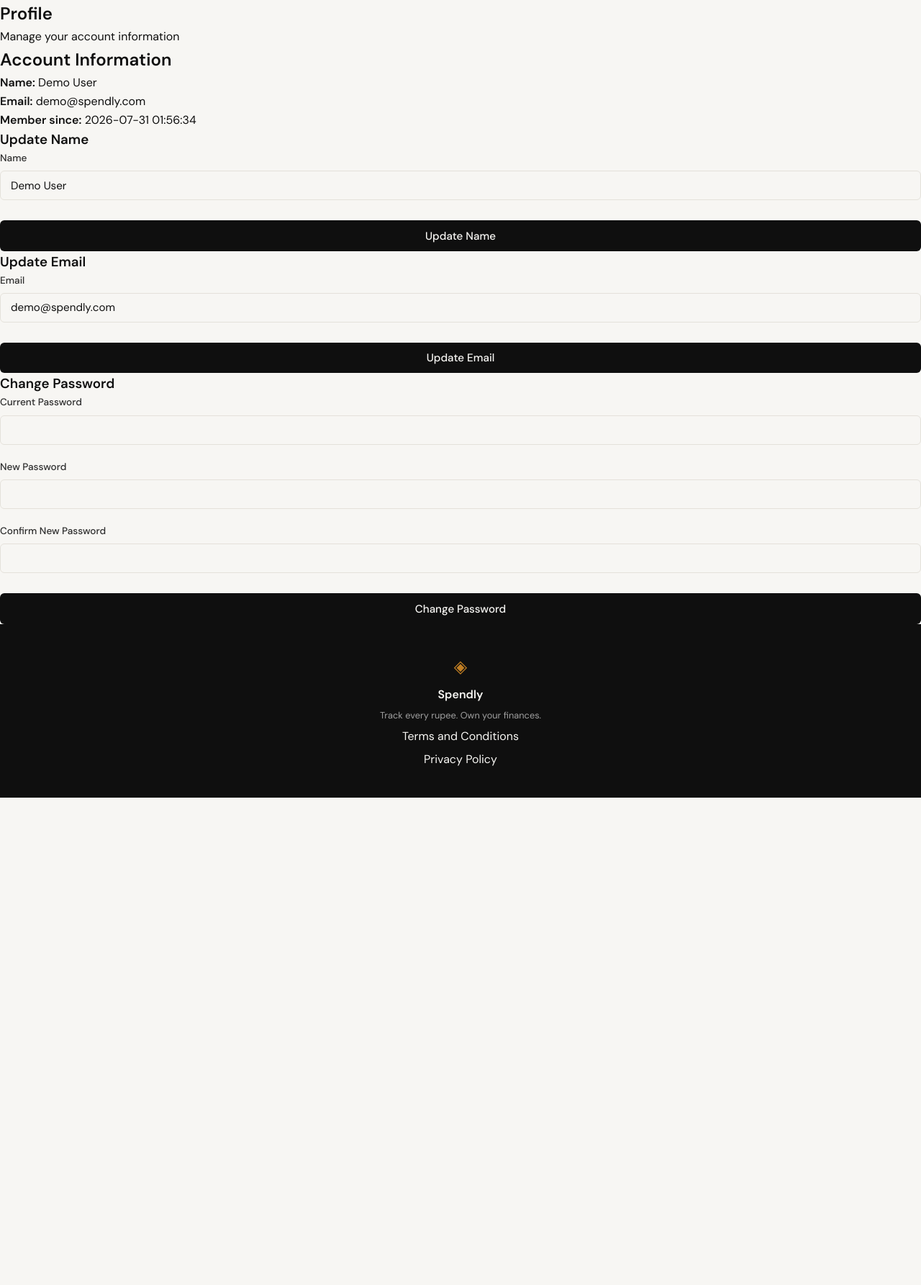
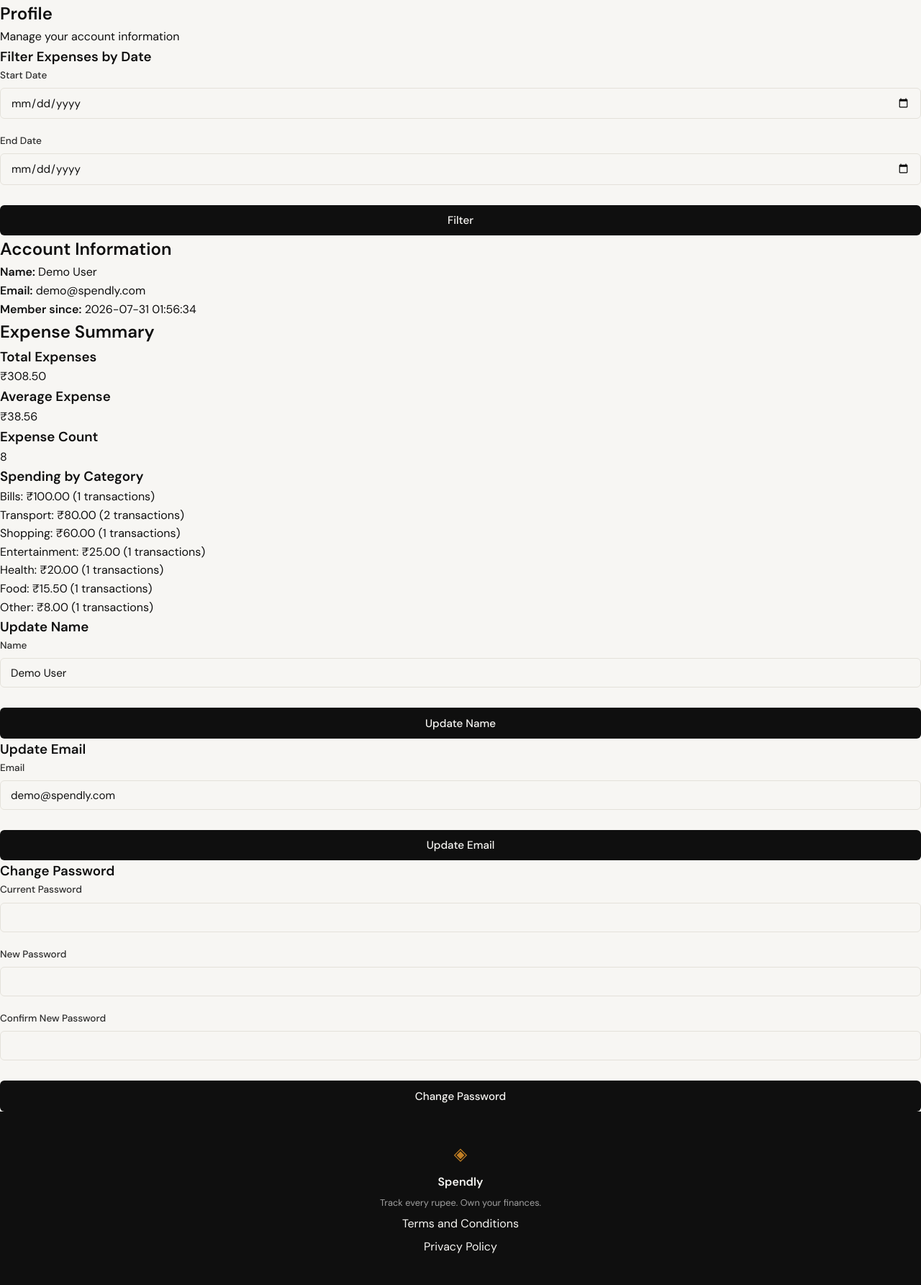
Before and after one commit to akashtiwariG/spendify-x, a Flask app: page /profile in a window 1280 px wide. Shown: the part 61-1846 px from the top of the page at 72% size. Before the commit the page ends 1169 px from the top, so only its background shows below. Run offline with Flask 3, Linux system fonts and the light colour scheme; a user stored in the database is signed in; data comes from the database, SQL or seed files in the repository.

Commit message:
add date filter for profile page

```diff
--- a/app.py
+++ b/app.py
@@ -1,6 +1,7 @@
 from flask import Flask, render_template, request, redirect, url_for, session, flash, jsonify
 from database.db import init_db, seed_db, get_user_by_email, create_user, get_user_by_id, update_user_name, update_user_email, update_user_password, get_expenses_by_user, get_expense_by_id_and_user, create_expense, update_expense, delete_expense, get_expense_summary, get_expense_by_category
 from werkzeug.security import generate_password_hash, check_password_hash
+import re
 
 app = Flask(__name__)
 app.secret_key = 'your-secret-key-here'  # In production, use a secure random key
@@ -156,7 +157,52 @@ def profile():
     if user is None:
         flash("User not found.", "error")
         return redirect(url_for("login"))
-    return render_template("profile.html", user=user)
+
+    # Get date filter parameters
+    start_date = request.args.get('start_date', '')
+    end_date = request.args.get('end_date', '')
+
+    # Validate date format and logic
+    error_message = None
+    if start_date or end_date:
+        # Basic validation - check if dates are in YYYY-MM-DD format
+        date_pattern = r'^\d{4}-\d{2}-\d{2}$'
+
+        if start_date and not re.match(date_pattern, start_date):
+            error_message = "Start date must be in YYYY-MM-DD format."
+        elif end_date and not re.match(date_pattern, end_date):
+            error_message = "End date must be in YYYY-MM-DD format."
+        elif start_date and end_date and start_date > end_date:
+            error_message = "Start date cannot be after end date."
+
+    # If there's an error, clear the dates to avoid processing with invalid data
+    if error_message:
+        start_date = ''
+        end_date = ''
+
+    # Get expense summary data
+    summary_data = get_expense_summary(
+        session['user_id'],
+        start_date=start_date if start_date else None,
+        end_date=end_date if end_date else None
+    )
+
+    # Get category breakdown data
+    categories_data = get_expense_by_category(
+        session['user_id'],
+        start_date=start_date if start_date else None,
+        end_date=end_date if end_date else None
+    )
+
+    return render_template("profile.html",
+                         user=user,
+                         start_date=start_date,
+                         end_date=end_date,
+                         total_expenses=summary_data['total'],
+                         average_expense=summary_data['average'],
+                         expenses_count=summary_data['count'],
+                         categories=categories_data,
+                         error_message=error_message)
 
 
 @app.route("/profile/update-name", methods=["POST"])
--- a/templates/profile.html
+++ b/templates/profile.html
@@ -1,6 +1,6 @@
 {% extends "base.html" %}
 
-{% block title %}Profile — Spendly{% endblock %}
+{% block title %}Profile - Spendly{% endblock %}
 
 {% block content %}
 
@@ -23,11 +23,72 @@
               {% endif %}
             {% endwith %}
 
+            <!-- Date Filter Form -->
+            <form method="GET" action="{{ url_for('profile') }}" class="date-filter-form">
+                <h3>Filter Expenses by Date</h3>
+                <div class="form-group">
+                    <label for="start_date">Start Date</label>
+                    <input type="date" id="start_date" name="start_date" value="{{ start_date or '' }}" class="form-input">
+                </div>
+                <div class="form-group">
+                    <label for="end_date">End Date</label>
+                    <input type="date" id="end_date" name="end_date" value="{{ end_date or '' }}" class="form-input">
+                </div>
+                <button type="submit" class="btn-submit">Filter</button>
+                {% if start_date or end_date %}
+                    <a href="{{ url_for('profile') }}" class="btn-ghost">Clear</a>
+                {% endif %}
+            </form>
+
+            {% if error_message %}
+                <div class="flash-message flash-error">{{ error_message }}</div>
+            {% endif %}
+
             <div class="profile-info">
                 <h2>Account Information</h2>
                 <p><strong>Name:</strong> {{ user.name }}</p>
                 <p><strong>Email:</strong> {{ user.email }}</p>
                 <p><strong>Member since:</strong> {{ user.created_at }}</p>
+            </div>
+
+            <div class="profile-summary">
+                <h2>Expense Summary</h2>
+
+                {% if expenses_count > 0 %}
+                    <div class="summary-stats">
+                        <div class="stat-item">
+                            <h3>Total Expenses</h3>
+                            <p>₹{{ "%.2f"|format(total_expenses) }}</p>
+                        </div>
+                        <div class="stat-item">
+                            <h3>Average Expense</h3>
+                            <p>₹{{ "%.2f"|format(average_expense) }}</p>
+                        </div>
+                        <div class="stat-item">
+                            <h3>Expense Count</h3>
+                            <p>{{ expenses_count }}</p>
+                        </div>
+                    </div>
+
+                    <div class="category-breakdown">
+                        <h3>Spending by Category</h3>
+                        {% if categories %}
+                            <ul class="category-list">
+                                {% for category in categories %}
+                                    <li>
+                                        <span class="category-name">{{ category.category }}</span>:
+                                        <span class="category-amount">₹{{ "%.2f"|format(category.total) }}</span>
+                                        (<span class="category-count">{{ category.count }}</span> transactions)
+                                    </li>
+                                {% endfor %}
+                            </ul>
+                        {% else %}
+                            <p>No expenses categorized for this period.</p>
+                        {% endif %}
+                    </div>
+                {% else %}
+                    <p class="no-expenses">No expenses found for the selected period.</p>
+                {% endif %}
             </div>
 
             <div class="profile-forms">
```
Also changed, not shown: .claude/specs/06-date-filter-for-profile-page.md (added).
